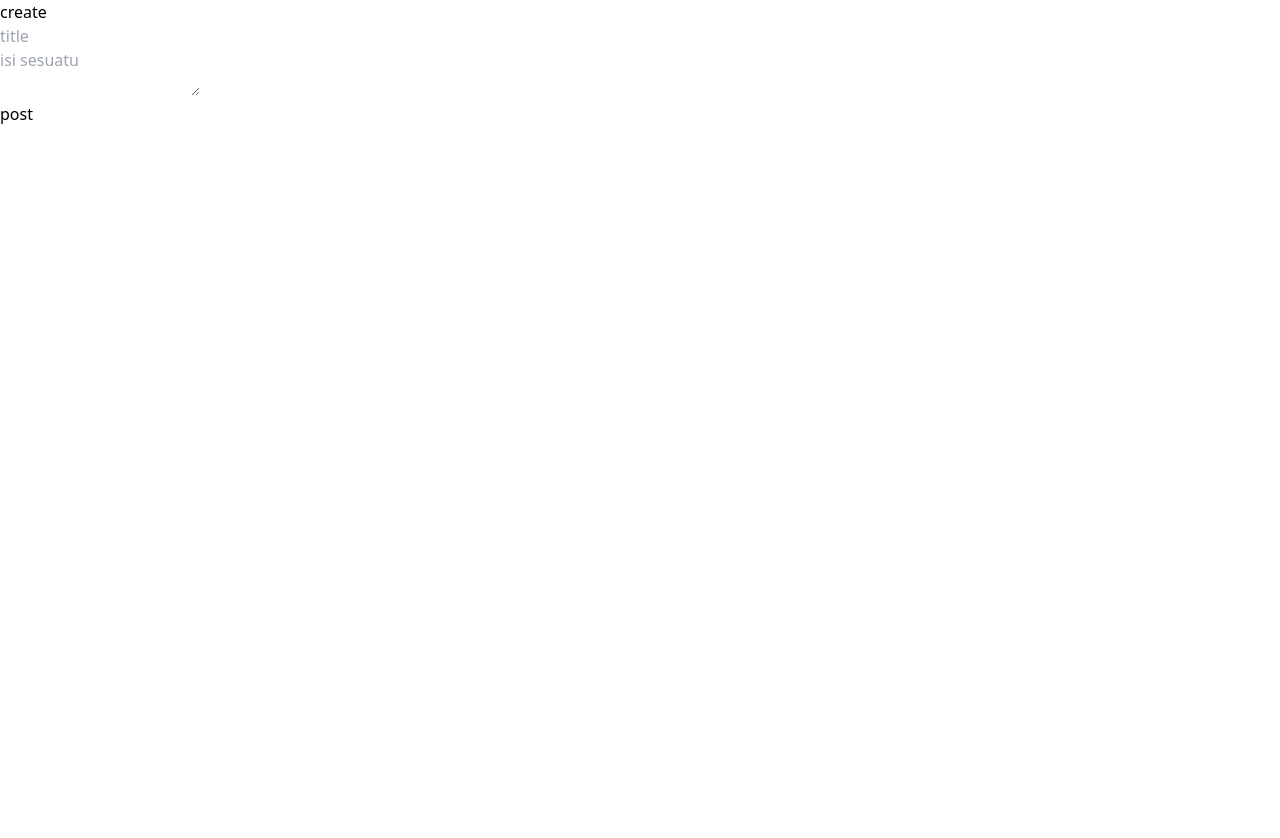
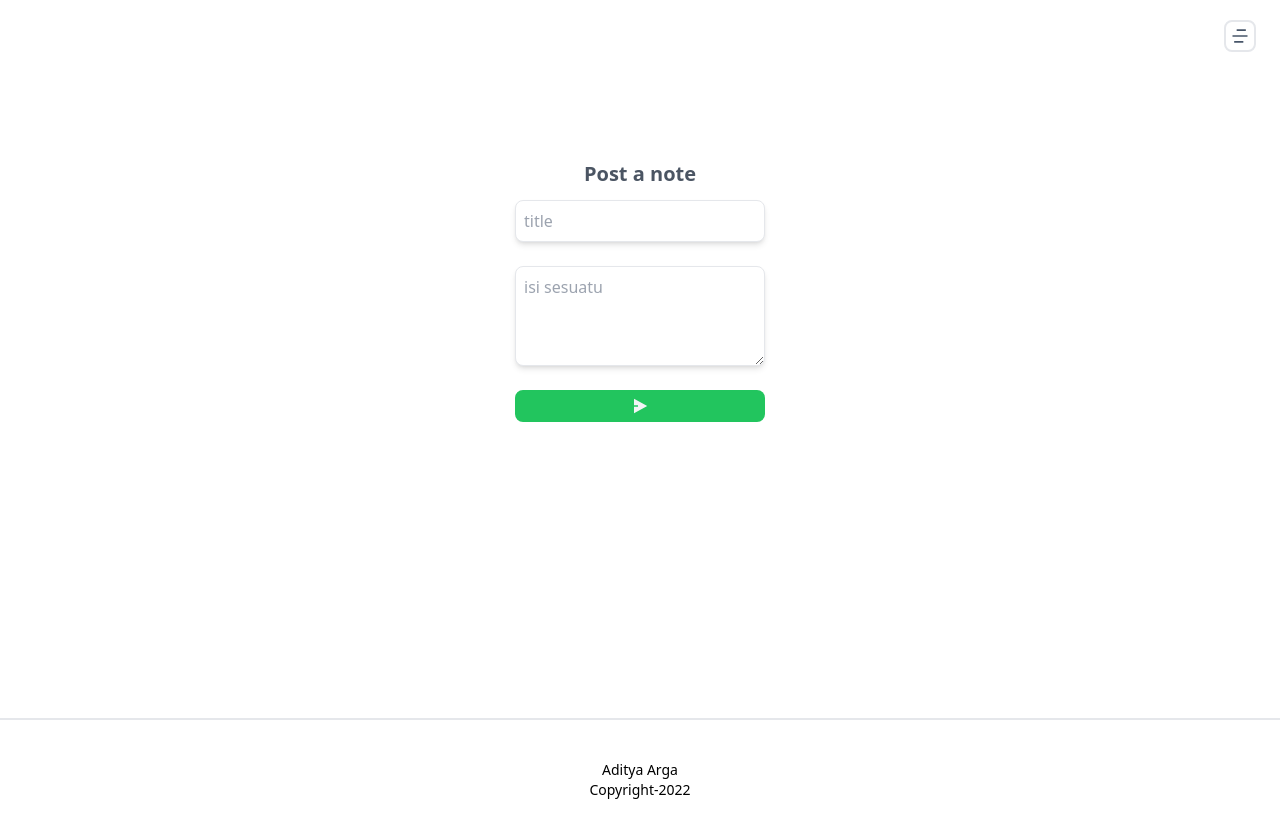
Before and after one commit to Aex5/lawak-med, a Next.js app: page /posts/create in a window 1280 px wide. Shown: the top 838 px of the page. Before the commit the page ends 800 px from the top, so only its background shows below. Built offline with nearby package versions, Linux system fonts and the light colour scheme.

Commit message:
fixing some bug

```diff
--- a/components/Navbar.js
+++ b/components/Navbar.js
@@ -24,8 +24,11 @@ export default function Nav() {
             {/* menu */}
             <div>
               <div className="flex flex-col gap-3">
+                <Link href="/">
+                  <a>Home</a>
+                </Link>
                 <Link href="/posts">
-                  <a>posts</a>
+                  <a>Notes</a>
                 </Link>
               </div>
             </div>
--- a/pages/posts/create.js
+++ b/pages/posts/create.js
@@ -1,5 +1,7 @@
 import { useState } from "react";
 import Router from "next/router";
+import Layout from "../../components/Layout";
+import { RiSendPlane2Fill } from "react-icons/ri";
 
 export default function CreatePost() {
   const [fields, setFields] = useState({ title: "", content: "" });
@@ -29,26 +31,33 @@ export default function CreatePost() {
   }
 
   return (
-    <>
-      <div>
-        <h1>create</h1>
-        <form onSubmit={handlerCreate}>
+    <Layout>
+      <div className="w-full h-screen flex flex-col items-center mt-20 gap-3">
+        <h1 className="text-xl font-semibold text-gray-600">Post a note</h1>
+        <form
+          onSubmit={handlerCreate}
+          className="flex flex-col justify-start items-center w-[250px] h-[500px] "
+        >
           <input
             type="text"
             placeholder="title"
             name="title"
             onChange={fieldsHandler}
+            className="w-full p-2 border-[1px] shadow-md rounded-lg"
           />
           <br />
           <textarea
             name="content"
             placeholder="isi sesuatu"
             onChange={fieldsHandler}
+            className="p-2 w-full h-[100px] border-[1px] shadow-md rounded-lg"
           ></textarea>
           <br />
-          <button type="submit">post</button>
+          <button type="submit" className="w-full py-2 bg-green-500 rounded-lg">
+            <RiSendPlane2Fill className="w-full flex items-center justify-center text-gray-100" />
+          </button>
         </form>
       </div>
-    </>
+    </Layout>
   );
 }
--- a/pages/posts/edit/[id].js
+++ b/pages/posts/edit/[id].js
@@ -17,7 +17,7 @@ export default function editPost(props) {
   async function editHandler(e) {
     e.preventDefault();
 
-    const editReq = await fetch("/api/posts/edit/" + props.post.id, {
+    const editReq = await fetch("/api/posts/update/" + props.post.id, {
       method: "PUT",
       headers: { "Content-Type": "application/json" },
       body: JSON.stringify(fields),
@@ -40,15 +40,19 @@ export default function editPost(props) {
 
   return (
     <>
-      <div>
-        <h1>edit post</h1>
-        <form onSubmit={editHandler}>
+      <div className="w-full h-screen flex flex-col items-center mt-20 gap-3">
+        <h1 className="text-xl font-semibold text-gray-600">Edit</h1>
+        <form
+          onSubmit={editHandler}
+          className="flex flex-col justify-start items-center w-[250px] h-[500px]"
+        >
           <input
             type="text"
             name="title"
             placeholder="title"
             onChange={fieldsHandler}
             defaultValue={props.post.title}
+            className="w-full p-2 border-[1px] shadow-md rounded-lg"
           />
           <br />
           <textarea
@@ -56,9 +60,15 @@ export default function editPost(props) {
             placeholder="content"
             onChange={fieldsHandler}
             defaultValue={props.post.content}
+            className="p-2 w-full h-[100px] border-[1px] shadow-md rounded-lg"
           ></textarea>
           <br />
-          <button type="submit">update</button>
+          <button
+            type="submit"
+            className="w-full py-2 bg-green-500 text-white rounded-lg"
+          >
+            update
+          </button>
         </form>
       </div>
     </>
--- a/pages/posts/index.js
+++ b/pages/posts/index.js
@@ -1,7 +1,8 @@
 import { useState } from "react";
 import Router from "next/router";
 import Layout from "../../components/layout";
-import { AiOutlinePlus } from "react-icons/ai";
+import { AiOutlinePlus, AiTwotoneEdit } from "react-icons/ai";
+import { FaTrashAlt } from "react-icons/fa";
 
 export async function getServerSideProps(ctx) {
   const postReq = await fetch("http://localhost:3000/api/posts", {
@@ -65,13 +66,13 @@ export default function Posts(props) {
                 onClick={handlerEdit.bind(this, post.id)}
                 className="mr-1 px-4 py-1 rounded-md text-white bg-gray-400"
               >
-                Edit
+                <AiTwotoneEdit />
               </button>
               <button
                 onClick={handlerDelete.bind(this, post.id)}
                 className="px-4 py-1 rounded-md text-white bg-red-400"
               >
-                Hapus
+                <FaTrashAlt />
               </button>
             </div>
           );
```
